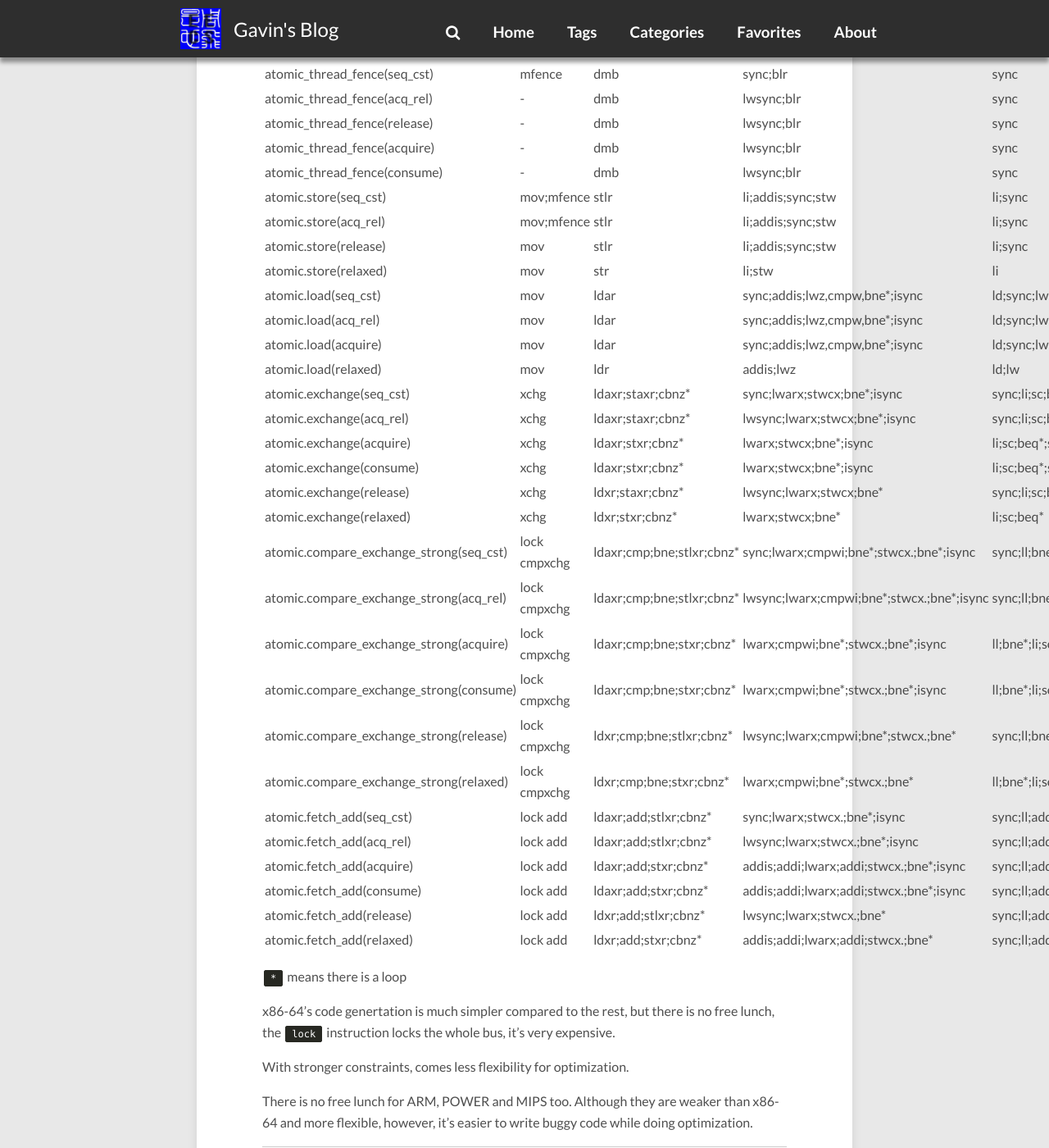
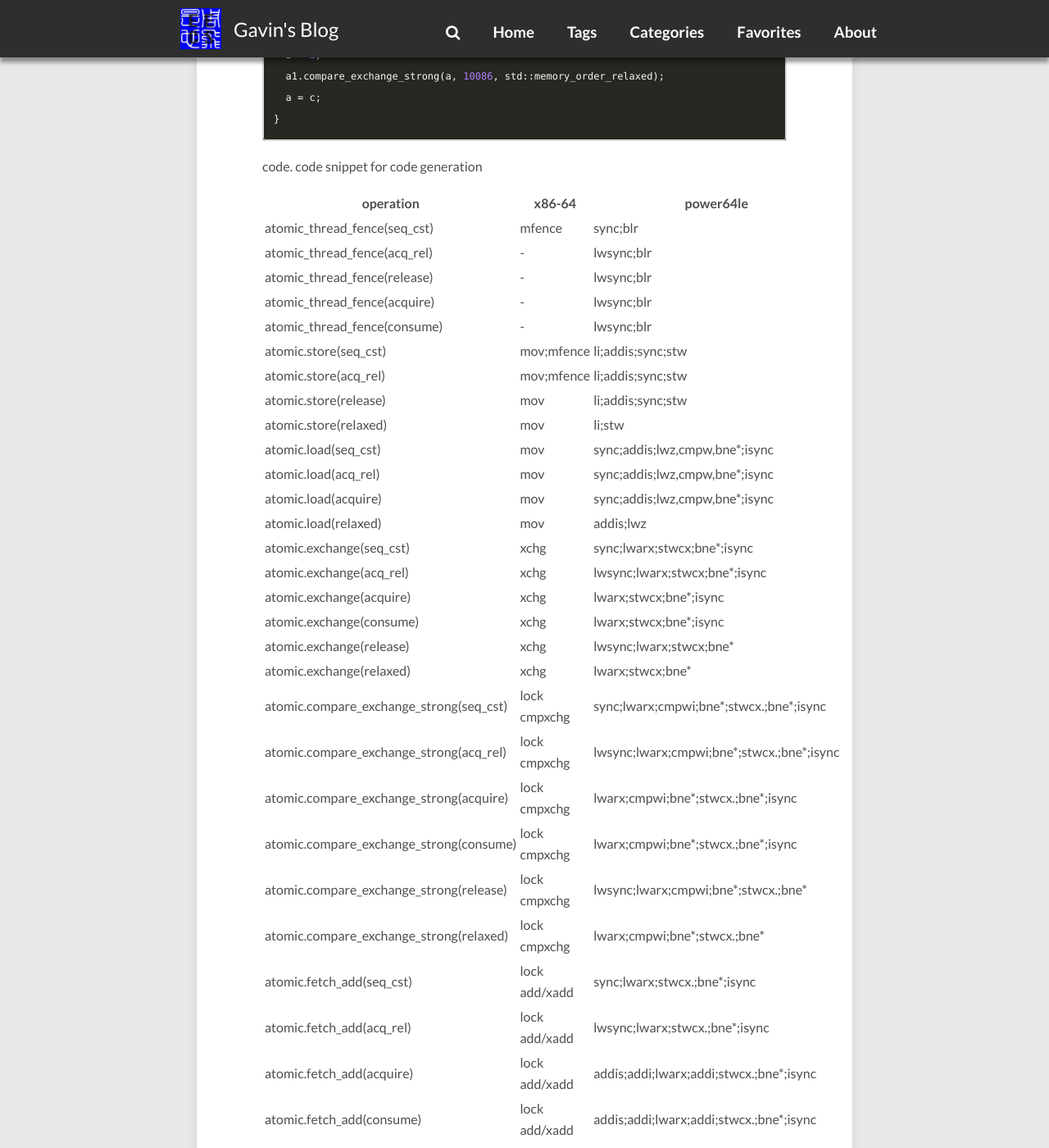
Before and after one commit to gavinchou/gavinchou.github.io, a Jekyll site: the page built from _posts/2019-05-01-memory-ordering.md, in a window 1280 px wide and 1400 px high, scrolled down 35602 px. Shown: the whole window at 82% size. Built offline with Jekyll 4.4.1, drawn with Linux system fonts in a browser that asks for light colours; comment, search, counter and statistics services are not loaded; some of the changed text lies outside the part shown.

Commit message:
Rearrange table of code generation

````diff
--- a/_posts/2019-05-01-memory-ordering.md
+++ b/_posts/2019-05-01-memory-ordering.md
@@ -1280,6 +1280,7 @@ A.store(10010, std::memory_order_release);
 
 is it equivalent to the following?
 
+<a name="code standalone fence"/>
 ```c++
 extern int tmp;
 
@@ -1401,64 +1402,114 @@ And also, note that
 
 ## Code generation
 
-gcc 8.2, 8.2, 6.3, 5.4 with `-std=c++17 -O3`
-
-```c++
-int a = 10;
-int b = 10;
-std::atomic<int> a1 {10};
+This section introduces the code generation that implements C++ memory model on
+different types of processors.
+
+They are compiled with gcc 8.2, 8.2, 6.3, 5.4 with option `-std=c++17 -O3`.
+The versions of gcc varies because they are the newest gcc version for
+corresponding processors on <godbolt.org>.
+
+```c++
+int a = 1;
+int b = 2;
+std::atomic<int> a1 {3};
+extern int c;
+
 void foo() {
   a = 1;
   b = 2;
   a1.compare_exchange_strong(a, 10086, std::memory_order_relaxed);
-  a = 3;
-}
-```
-
-operation                               | x86-64       | arm64                      | power64le                                   | mips64
------                                   |-----         |-----                       |-----                                        |-----
-atomic_thread_fence(seq_cst)            | mfence       | dmb                        | sync;blr                                    | sync
-atomic_thread_fence(acq_rel)            |  -           | dmb                        | lwsync;blr                                  | sync
-atomic_thread_fence(release)            |  -           | dmb                        | lwsync;blr                                  | sync
-atomic_thread_fence(acquire)            |  -           | dmb                        | lwsync;blr                                  | sync
-atomic_thread_fence(consume)            |  -           | dmb                        | lwsync;blr                                  | sync
-atomic.store(seq_cst)                   | mov;mfence   | stlr                       | li;addis;sync;stw                           | li;sync
-atomic.store(acq_rel)                   | mov;mfence   | stlr                       | li;addis;sync;stw                           | li;sync
-atomic.store(release)                   | mov          | stlr                       | li;addis;sync;stw                           | li;sync
-atomic.store(relaxed)                   | mov          | str                        | li;stw                                      | li
-atomic.load(seq_cst)                    | mov          | ldar                       | sync;addis;lwz,cmpw,bne\*;isync             | ld;sync;lw
-atomic.load(acq_rel)                    | mov          | ldar                       | sync;addis;lwz,cmpw,bne\*;isync             | ld;sync;lw
-atomic.load(acquire)                    | mov          | ldar                       | sync;addis;lwz,cmpw,bne\*;isync             | ld;sync;lw
-atomic.load(relaxed)                    | mov          | ldr                        | addis;lwz                                   | ld;lw
-atomic.exchange(seq_cst)                | xchg         | ldaxr;staxr;cbnz\*         | sync;lwarx;stwcx;bne\*;isync                | sync;li;sc;beq\*;sync
-atomic.exchange(acq_rel)                | xchg         | ldaxr;staxr;cbnz\*         | lwsync;lwarx;stwcx;bne\*;isync              | sync;li;sc;beq\*;sync
-atomic.exchange(acquire)                | xchg         | ldaxr;stxr;cbnz\*          | lwarx;stwcx;bne\*;isync                     | li;sc;beq\*;sync
-atomic.exchange(consume)                | xchg         | ldaxr;stxr;cbnz\*          | lwarx;stwcx;bne\*;isync                     | li;sc;beq\*;sync
-atomic.exchange(release)                | xchg         | ldxr;staxr;cbnz\*          | lwsync;lwarx;stwcx;bne\*                    | sync;li;sc;beq\*
-atomic.exchange(relaxed)                | xchg         | ldxr;stxr;cbnz\*           | lwarx;stwcx;bne\*                           | li;sc;beq\*
-atomic.compare_exchange_strong(seq_cst) | lock cmpxchg | ldaxr;cmp;bne;stlxr;cbnz\* | sync;lwarx;cmpwi;bne\*;stwcx.;bne\*;isync   | sync;ll;bne\*;li;sc;beq\*;nop;sync
-atomic.compare_exchange_strong(acq_rel) | lock cmpxchg | ldaxr;cmp;bne;stlxr;cbnz\* | lwsync;lwarx;cmpwi;bne\*;stwcx.;bne\*;isync | sync;ll;bne\*;li;sc;beq\*;nop;sync
-atomic.compare_exchange_strong(acquire) | lock cmpxchg | ldaxr;cmp;bne;stxr;cbnz\*  | lwarx;cmpwi;bne\*;stwcx.;bne\*;isync        | ll;bne\*;li;sc;beq\*;nop;sync
-atomic.compare_exchange_strong(consume) | lock cmpxchg | ldaxr;cmp;bne;stxr;cbnz\*  | lwarx;cmpwi;bne\*;stwcx.;bne\*;isync        | ll;bne\*;li;sc;beq\*;nop;sync
-atomic.compare_exchange_strong(release) | lock cmpxchg | ldxr;cmp;bne;stlxr;cbnz\*  | lwsync;lwarx;cmpwi;bne\*;stwcx.;bne\*       | sync;ll;bne\*;li;sc;beq\*;nop
-atomic.compare_exchange_strong(relaxed) | lock cmpxchg | ldxr;cmp;bne;stxr;cbnz\*   | lwarx;cmpwi;bne\*;stwcx.;bne\*              | ll;bne\*;li;sc;beq\*;nop
-atomic.fetch_add(seq_cst)               | lock add     | ldaxr;add;stlxr;cbnz\*     | sync;lwarx;stwcx.;bne\*;isync               | sync;ll;addiu;sc;beq\*;nop;sync
-atomic.fetch_add(acq_rel)               | lock add     | ldaxr;add;stlxr;cbnz\*     | lwsync;lwarx;stwcx.;bne\*;isync             | sync;ll;addiu;sc;beq\*;nop;sync
-atomic.fetch_add(acquire)               | lock add     | ldaxr;add;stxr;cbnz\*      | addis;addi;lwarx;addi;stwcx.;bne\*;isync    | sync;ll;addiu;sc;beq\*;nop;sync
-atomic.fetch_add(consume)               | lock add     | ldaxr;add;stxr;cbnz\*      | addis;addi;lwarx;addi;stwcx.;bne\*;isync    | sync;ll;addiu;sc;beq\*;nop;sync
-atomic.fetch_add(release)               | lock add     | ldxr;add;stlxr;cbnz\*      | lwsync;lwarx;stwcx.;bne\*                   | sync;ll;addiu;sc;beq\*;nop;sync
-atomic.fetch_add(relaxed)               | lock add     | ldxr;add;stxr;cbnz\*       | addis;addi;lwarx;addi;stwcx.;bne\*          | sync;ll;addiu;sc;beq\*;nop;sync
+  a = c;
+}
+```
+code. code snippet for code generation
+
+operation                               | x86-64       | power64le
+-----                                   |-----         |-----
+atomic_thread_fence(seq_cst)            | mfence       | sync;blr
+atomic_thread_fence(acq_rel)            |  -           | lwsync;blr
+atomic_thread_fence(release)            |  -           | lwsync;blr
+atomic_thread_fence(acquire)            |  -           | lwsync;blr
+atomic_thread_fence(consume)            |  -           | lwsync;blr
+atomic.store(seq_cst)                   | mov;mfence   | li;addis;sync;stw
+atomic.store(acq_rel)                   | mov;mfence   | li;addis;sync;stw
+atomic.store(release)                   | mov          | li;addis;sync;stw
+atomic.store(relaxed)                   | mov          | li;stw
+atomic.load(seq_cst)                    | mov          | sync;addis;lwz,cmpw,bne\*;isync
+atomic.load(acq_rel)                    | mov          | sync;addis;lwz,cmpw,bne\*;isync
+atomic.load(acquire)                    | mov          | sync;addis;lwz,cmpw,bne\*;isync
+atomic.load(relaxed)                    | mov          | addis;lwz
+atomic.exchange(seq_cst)                | xchg         | sync;lwarx;stwcx;bne\*;isync
+atomic.exchange(acq_rel)                | xchg         | lwsync;lwarx;stwcx;bne\*;isync
+atomic.exchange(acquire)                | xchg         | lwarx;stwcx;bne\*;isync
+atomic.exchange(consume)                | xchg         | lwarx;stwcx;bne\*;isync
+atomic.exchange(release)                | xchg         | lwsync;lwarx;stwcx;bne\*
+atomic.exchange(relaxed)                | xchg         | lwarx;stwcx;bne\*
+atomic.compare_exchange_strong(seq_cst) | lock cmpxchg | sync;lwarx;cmpwi;bne\*;stwcx.;bne\*;isync
+atomic.compare_exchange_strong(acq_rel) | lock cmpxchg | lwsync;lwarx;cmpwi;bne\*;stwcx.;bne\*;isync
+atomic.compare_exchange_strong(acquire) | lock cmpxchg | lwarx;cmpwi;bne\*;stwcx.;bne\*;isync
+atomic.compare_exchange_strong(consume) | lock cmpxchg | lwarx;cmpwi;bne\*;stwcx.;bne\*;isync
+atomic.compare_exchange_strong(release) | lock cmpxchg | lwsync;lwarx;cmpwi;bne\*;stwcx.;bne\*
+atomic.compare_exchange_strong(relaxed) | lock cmpxchg | lwarx;cmpwi;bne\*;stwcx.;bne\*
+atomic.fetch_add(seq_cst)               | lock add/xadd| sync;lwarx;stwcx.;bne\*;isync
+atomic.fetch_add(acq_rel)               | lock add/xadd| lwsync;lwarx;stwcx.;bne\*;isync
+atomic.fetch_add(acquire)               | lock add/xadd| addis;addi;lwarx;addi;stwcx.;bne\*;isync
+atomic.fetch_add(consume)               | lock add/xadd| addis;addi;lwarx;addi;stwcx.;bne\*;isync
+atomic.fetch_add(release)               | lock add/xadd| lwsync;lwarx;stwcx.;bne\*
+atomic.fetch_add(relaxed)               | lock add/xadd| addis;addi;lwarx;addi;stwcx.;bne\*
+
+table. code generation part 1
+
+the `fetch_add/fetch_sub` will generate `add` or `xadd` on x86-64 according to
+the use of reuturn value, if not used simple `lock add` is enough.
+
+operation                               | arm64                     | mips64
+-----                                   |-----                      |-----
+atomic_thread_fence(seq_cst)            | dmb                       | sync
+atomic_thread_fence(acq_rel)            | dmb                       | sync
+atomic_thread_fence(release)            | dmb                       | sync
+atomic_thread_fence(acquire)            | dmb                       | sync
+atomic_thread_fence(consume)            | dmb                       | sync
+atomic.store(seq_cst)                   | stlr                      | li;sync
+atomic.store(acq_rel)                   | stlr                      | li;sync
+atomic.store(release)                   | stlr                      | li;sync
+atomic.store(relaxed)                   | str                       | li
+atomic.load(seq_cst)                    | ldar                      | ld;sync;lw
+atomic.load(acq_rel)                    | ldar                      | ld;sync;lw
+atomic.load(acquire)                    | ldar                      | ld;sync;lw
+atomic.load(relaxed)                    | ldr                       | ld;lw
+atomic.exchange(seq_cst)                | ldaxr;staxr;cbnz\*        | sync;li;sc;beq\*;sync
+atomic.exchange(acq_rel)                | ldaxr;staxr;cbnz\*        | sync;li;sc;beq\*;sync
+atomic.exchange(acquire)                | ldaxr;stxr;cbnz\*         | li;sc;beq\*;sync
+atomic.exchange(consume)                | ldaxr;stxr;cbnz\*         | li;sc;beq\*;sync
+atomic.exchange(release)                | ldxr;staxr;cbnz\*         | sync;li;sc;beq\*
+atomic.exchange(relaxed)                | ldxr;stxr;cbnz\*          | li;sc;beq\*
+atomic.compare_exchange_strong(seq_cst) | ldaxr;cmp;bne;stlxr;cbnz\*| sync;ll;bne\*;li;sc;beq\*;nop;sync
+atomic.compare_exchange_strong(acq_rel) | ldaxr;cmp;bne;stlxr;cbnz\*| sync;ll;bne\*;li;sc;beq\*;nop;sync
+atomic.compare_exchange_strong(acquire) | ldaxr;cmp;bne;stxr;cbnz\* | ll;bne\*;li;sc;beq\*;nop;sync
+atomic.compare_exchange_strong(consume) | ldaxr;cmp;bne;stxr;cbnz\* | ll;bne\*;li;sc;beq\*;nop;sync
+atomic.compare_exchange_strong(release) | ldxr;cmp;bne;stlxr;cbnz\* | sync;ll;bne\*;li;sc;beq\*;nop
+atomic.compare_exchange_strong(relaxed) | ldxr;cmp;bne;stxr;cbnz\*  | ll;bne\*;li;sc;beq\*;nop
+atomic.fetch_add(seq_cst)               | ldaxr;add;stlxr;cbnz\*    | sync;ll;addiu;sc;beq\*;nop;sync
+atomic.fetch_add(acq_rel)               | ldaxr;add;stlxr;cbnz\*    | sync;ll;addiu;sc;beq\*;nop;sync
+atomic.fetch_add(acquire)               | ldaxr;add;stxr;cbnz\*     | sync;ll;addiu;sc;beq\*;nop;sync
+atomic.fetch_add(consume)               | ldaxr;add;stxr;cbnz\*     | sync;ll;addiu;sc;beq\*;nop;sync
+atomic.fetch_add(release)               | ldxr;add;stlxr;cbnz\*     | sync;ll;addiu;sc;beq\*;nop;sync
+atomic.fetch_add(relaxed)               | ldxr;add;stxr;cbnz\*      | sync;ll;addiu;sc;beq\*;nop;sync
+
+table. code generation part 2
 
 `*` means there is a loop
 
-x86-64's code genertation is much simpler compared to the rest, but there is no
-free lunch, the `lock` instruction locks the whole bus, it's very expensive.
+x86-64's code generation is much simpler compared to the rest due to it's strong
+hardware memory model, but there is no free lunch, the `lock` instruction locks
+the whole bus, it's very expensive.
 
 With stronger constraints, comes less flexibility for optimization.
 
-There is no free lunch for ARM, POWER and MIPS too.
-Although they are weaker than x86-64 and more flexible, however, it's easier to
-write buggy code while doing optimization.
+There is no free lunch for ARM, POWER and MIPS too.  Although they are weaker
+than x86-64 and more flexible, however, it's easier to write buggy code while
+doing optimization.
 
 -----
 
@@ -1952,7 +2003,7 @@ The explanation given by Herb Sutter
 > 	move below thread 1’s decrement even though it’s a release(!).
 > * Release doesn’t keep line B below decrement in thread 2.
 
-The second reason is obvious, because it's a `release-operation`, it free to
+The second reason is obvious, because it's a `release-operation`, it's free to
 reorder that delete floating up.
 
 It's hard to understand the first one for the first time, to there are 2
@@ -1960,7 +2011,7 @@ questions:
 1. how can decrementing from 2 to 1 goes before line A
 2. how can line A come after line B
 
-To figure it out, we need to to some transformations that compiler and CPU will
+To figure it out, we need to some transformations that compiler and CPU will
 do with the pure `release` semantics.
 
 Transformation 1, break thread 1 into pieces (the load and store is for
@@ -2027,6 +2078,14 @@ if (ref_cnt == 0) {
 ```
 
 Transformation 2 and 4 are both legal forms according to the standard:
+
+[N3337](#n337) 29.3.2
+> An atomic operation A that performs a release operation on an atomic object M
+> synchronizes with an atomic operation B that performs an acquire operation on
+> M and takes its value from any side effect in the release sequence headed by
+> A.
+
+in other words, by cppreference:
 
 > All writes in the current thread are visible in other threads that acquire the
 > same atomic variable, and writes that carry a dependency into the atomic
````
Also changed, not shown: other parts of _posts/2019-05-01-memory-ordering.md (+4 -3 lines).
